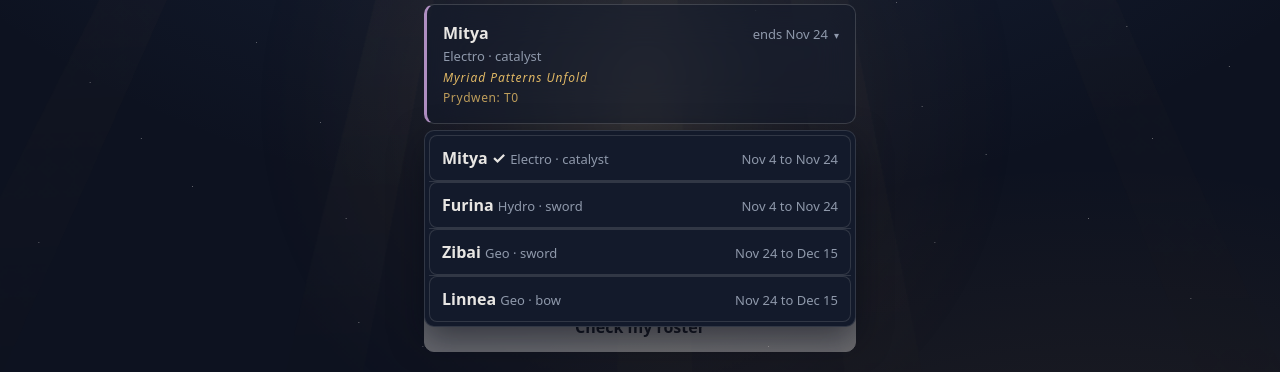
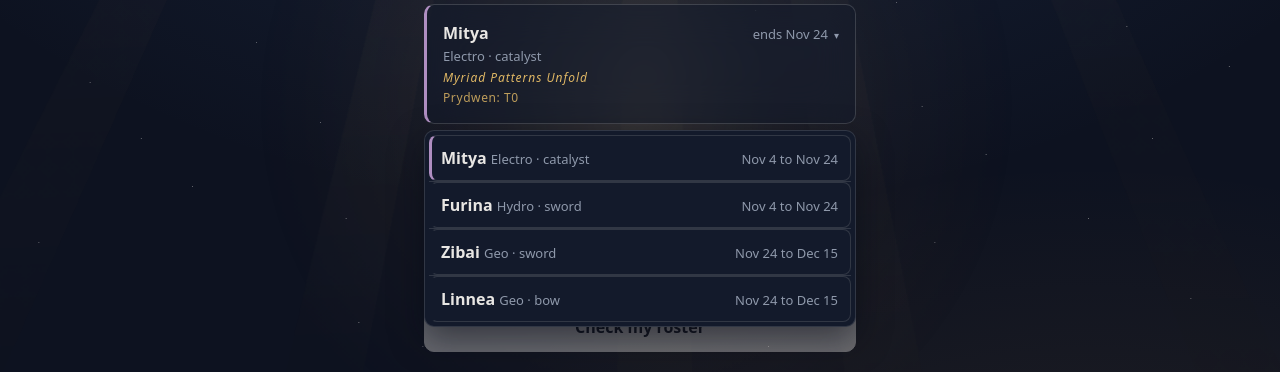
Before and after one commit to air-wickk/genshin-pull-verdicts, a React (Vite) app: page / in a window 1280 px wide. Both pictures are taken after a click on the button 640 px from the left and 262 px from the top of the page. Shown: the part 198-570 px from the top of the page. Built offline with nearby package versions, Linux system fonts and the light colour scheme.

Commit message:
Banner menu marks the current pick with its element color instead of a checkmark

```diff
--- a/src/App.tsx
+++ b/src/App.tsx
@@ -181,6 +181,13 @@ function UidScreen({ onSubmit, banner, banners, onSelectBanner }: UidScreenProps
               <li key={option.character} role="option" aria-selected={option.character === banner.character}>
                 <button
                   type="button"
+                  style={{
+                    borderLeft: `3px solid ${
+                      option.character === banner.character
+                        ? ELEMENT_COLORS[option.element]
+                        : 'transparent'
+                    }`,
+                  }}
                   onClick={() => {
                     onSelectBanner(option.character)
                     setMenuOpen(false)
--- a/src/index.css
+++ b/src/index.css
@@ -200,13 +200,16 @@ button.banner-control:focus-visible {
   border-top: 1px solid var(--line);
 }
 
+/* Every row holds a 3px left slot so the element-colored accent on the
+   selected row doesn't shift the text; color, not a marker, says which
+   banner is being judged against. */
 .banner-menu button {
   width: 100%;
   display: flex;
   justify-content: space-between;
   align-items: baseline;
   gap: var(--space-2);
-  padding: 10px 12px;
+  padding: 10px 12px 10px 9px;
   font: inherit;
   color: var(--text);
   text-align: left;
@@ -216,11 +219,6 @@ button.banner-control:focus-visible {
 .banner-menu button:hover,
 .banner-menu button:focus-visible {
   background: rgba(19, 26, 43, 0.8);
-}
-
-/* The banner currently being judged against gets a filled marker. */
-.banner-menu li[aria-selected='true'] button strong::after {
-  content: ' ✓';
 }
 
 input[type='text']::placeholder {
```
